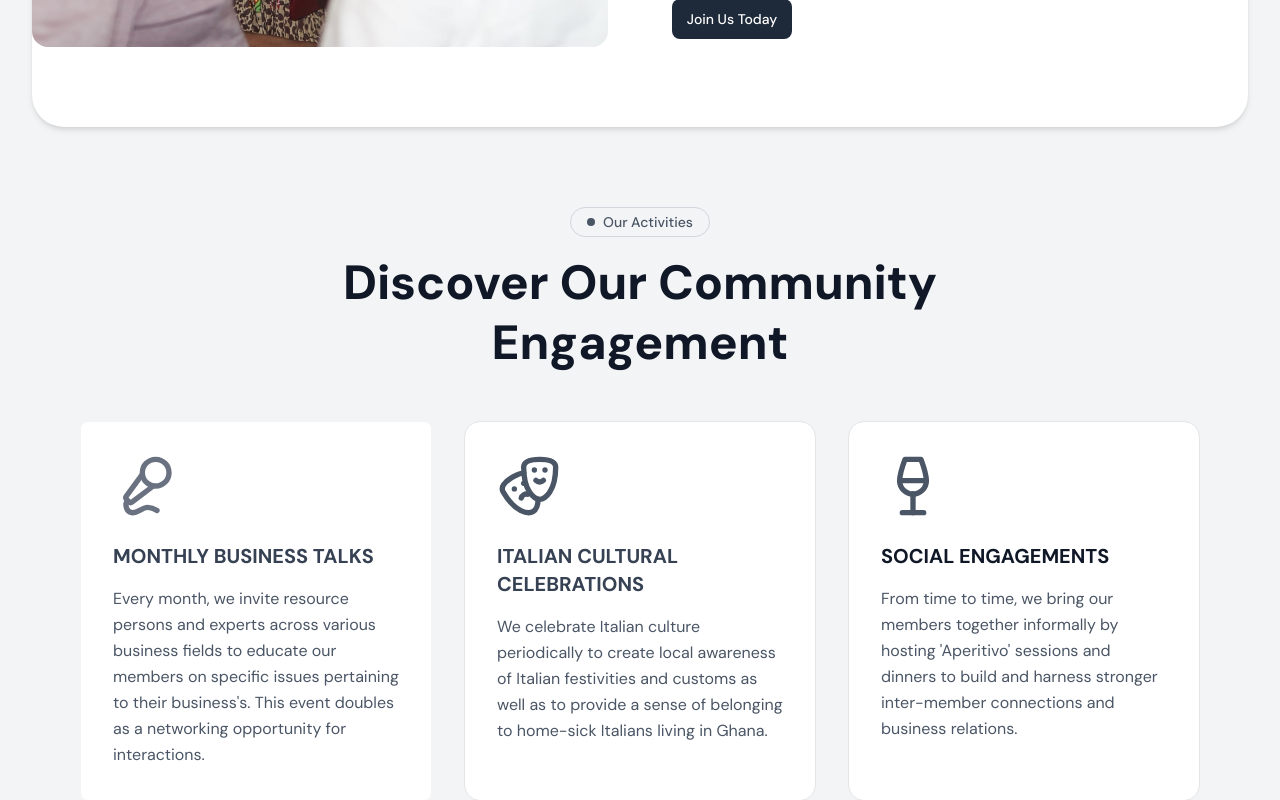
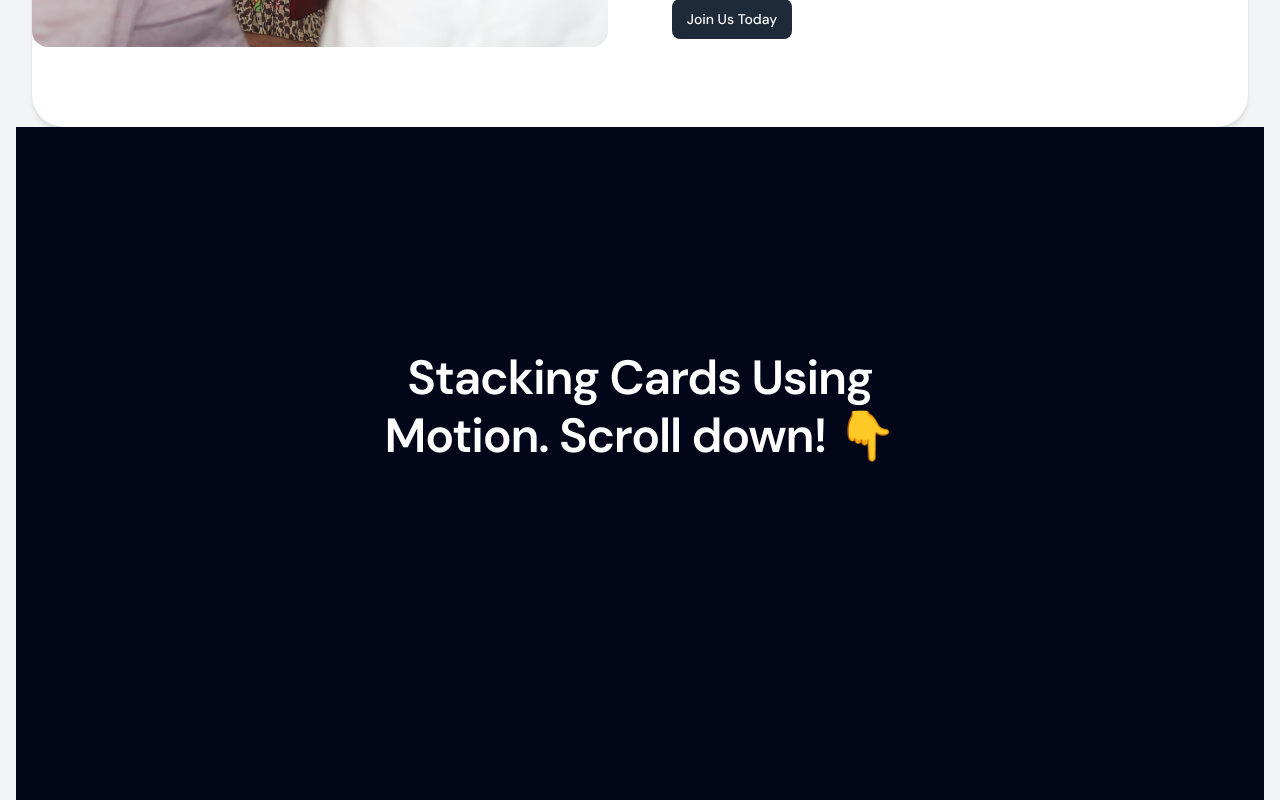
Before and after one commit to dominicnaatey/ibag-brochure, a Next.js app: page / in a window 1280 px wide. Shown: the part 1840-2640 px from the top of the page. Built offline with nearby package versions, Linux system fonts and the light colour scheme; no server answers.

Commit message:
replace ActivitiesSection with ActivitiesSection2 component

```diff
--- a/app/page.tsx
+++ b/app/page.tsx
@@ -11,6 +11,7 @@ import { WelcomeSection } from "@/components/welcome-section";
 import { FeaturesGrid } from "@/components/features-grid";
 import FeaturesGrid2 from "@/components/features-grid2";
 import { ActivitiesSection } from "@/components/activities-section";
+import { ActivitiesSection2 } from "@/components/activites-section2";
 import FeaturedBlog from "@/components/featured-blog";
 
 import { motion } from "framer-motion";
@@ -58,7 +59,7 @@ export default function HomePage() {
         {/* IBAG Activities Section */}
         <section className="">
           <div className=" mx-auto px-4">
-            <ActivitiesSection />
+            <ActivitiesSection2 />
           </div>
         </section>
 
```
